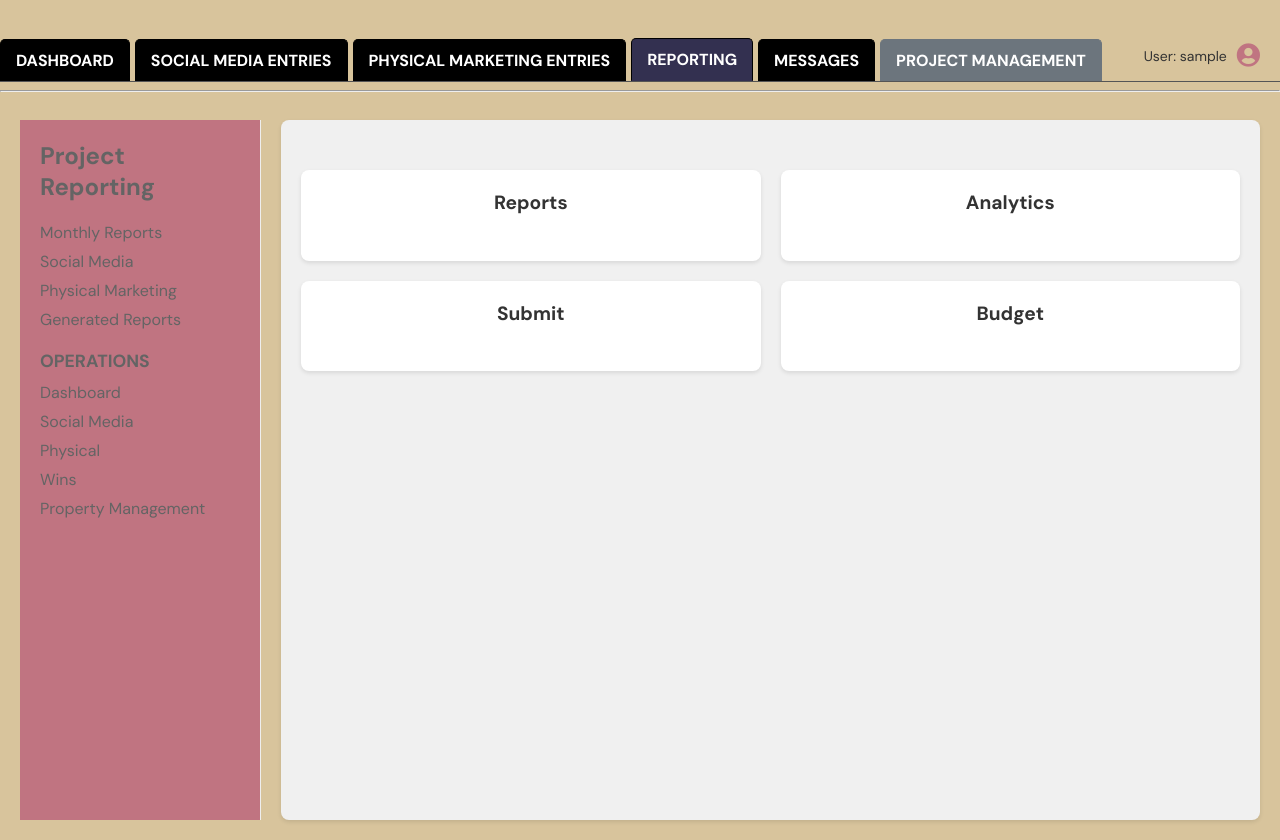
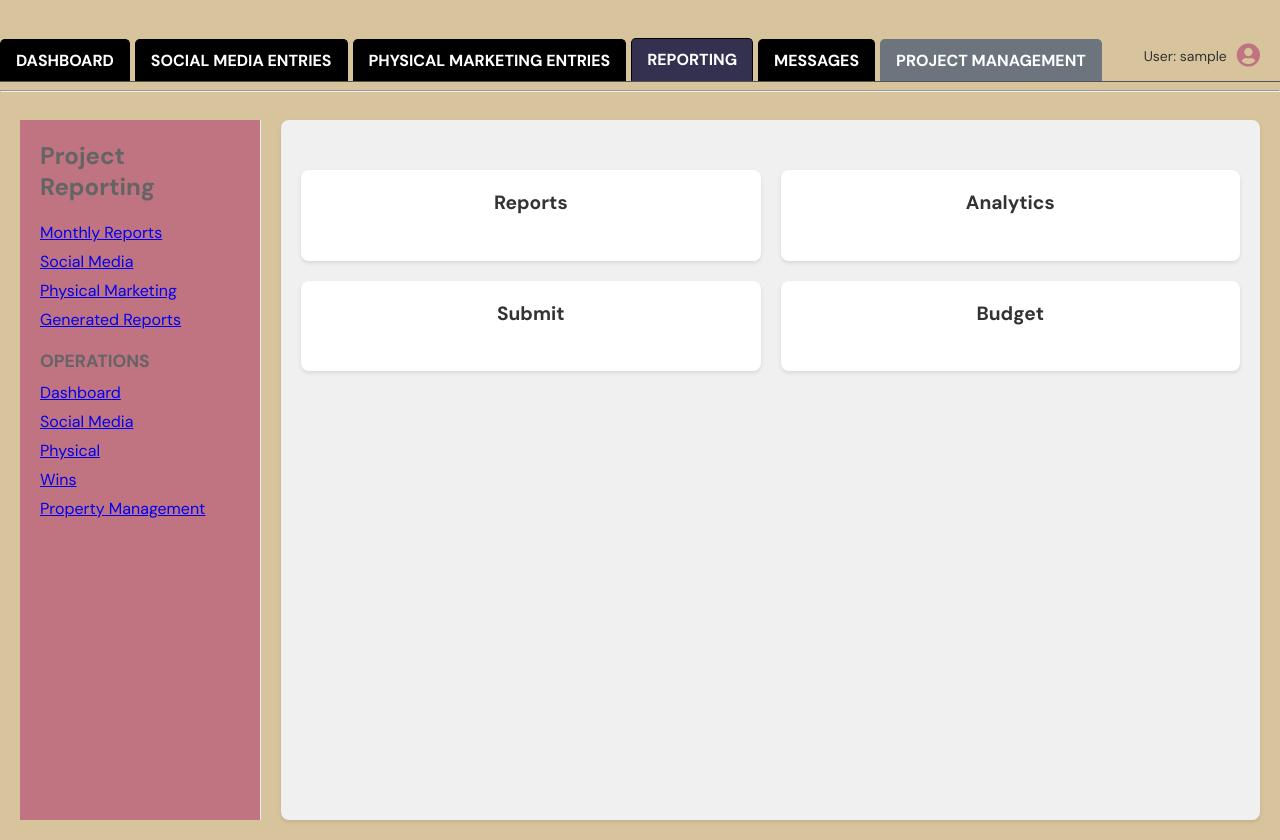
Before and after one commit to dakjen/marketingportal1, a React (Create React App) app: page /reporting in a window 1280 px wide. Built offline with nearby package versions, Linux system fonts and the light colour scheme; no server answers; sample sign-in values are in the browser's storage.

Commit message:
feat: Add new reporting pages and update sidebar links

```diff
--- /dev/null
+++ b/src/MonthlyReportsPage.css
@@ -0,0 +1,6 @@
+.monthly-reports-page-container {
+  padding: 20px;
+  background-color: #ffffff;
+  border-radius: 8px;
+  box-shadow: 0 2px 4px rgba(0, 0, 0, 0.1);
+}
--- /dev/null
+++ b/src/MonthlyReportsPage.js
@@ -0,0 +1,13 @@
+import React from 'react';
+import './MonthlyReportsPage.css';
+
+function MonthlyReportsPage() {
+  return (
+    <div className="monthly-reports-page-container">
+      <h2>Monthly Reports</h2>
+      <p>Content for Monthly Reports.</p>
+    </div>
+  );
+}
+
+export default MonthlyReportsPage;
--- /dev/null
+++ b/src/PhysicalMarketingReportingPage.css
@@ -0,0 +1,6 @@
+.physical-marketing-reporting-page-container {
+  padding: 20px;
+  background-color: #ffffff;
+  border-radius: 8px;
+  box-shadow: 0 2px 4px rgba(0, 0, 0, 0.1);
+}
--- /dev/null
+++ b/src/PhysicalMarketingReportingPage.js
@@ -0,0 +1,13 @@
+import React from 'react';
+import './PhysicalMarketingReportingPage.css';
+
+function PhysicalMarketingReportingPage() {
+  return (
+    <div className="physical-marketing-reporting-page-container">
+      <h2>Physical Marketing Reporting</h2>
+      <p>Content for Physical Marketing Reporting.</p>
+    </div>
+  );
+}
+
+export default PhysicalMarketingReportingPage;
--- a/src/ReportingPage.js
+++ b/src/ReportingPage.js
@@ -1,8 +1,10 @@
-import './ReportingPage.css';
-
 import React from 'react';
+import { Routes, Route } from 'react-router-dom'; // New import
 import './ReportingPage.css';
 import ReportingSidebar from './ReportingSidebar'; // New import
+import MonthlyReportsPage from './MonthlyReportsPage';
+import SocialMediaReportingPage from './SocialMediaReportingPage';
+import PhysicalMarketingReportingPage from './PhysicalMarketingReportingPage';
 
 function ReportingPage() {
 
@@ -11,6 +13,8 @@ function ReportingPage() {
     <div className="reporting-page-wrapper"> {/* New wrapper for sidebar and content */}
       <ReportingSidebar /> {/* Reporting page's dedicated sidebar */}
       <div className="reporting-main-content">
+        <Routes>
+          <Route path="/" element={
             <div className="reporting-boxes-container">
               <div className="reporting-box">
                 <h4>Reports</h4>
@@ -25,6 +29,18 @@ function ReportingPage() {
                 <h4>Budget</h4>
               </div>
             </div>
+          } />
+          <Route path="/monthly-reports" element={<MonthlyReportsPage />} />
+          <Route path="/social-media" element={<SocialMediaReportingPage />} />
+          <Route path="/physical-marketing" element={<PhysicalMarketingReportingPage />} />
+          {/* Placeholder for Generated Reports and Operations routes */}
+          <Route path="/generated-reports" element={<div>Generated Reports Content</div>} />
+          <Route path="/operations/dashboard" element={<div>Operations Dashboard Content</div>} />
+          <Route path="/operations/social-media" element={<div>Operations Social Media Content</div>} />
+          <Route path="/operations/physical" element={<div>Operations Physical Content</div>} />
+          <Route path="/operations/wins" element={<div>Operations Wins Content</div>} />
+          <Route path="/operations/property-management" element={<div>Operations Property Management Content</div>} />
+        </Routes>
       </div>
     </div>
   );
--- a/src/ReportingSidebar.js
+++ b/src/ReportingSidebar.js
@@ -1,4 +1,5 @@
 import React from 'react';
+import { NavLink } from 'react-router-dom'; // New import
 import './ReportingSidebar.css';
 
 function ReportingSidebar() {
@@ -6,18 +7,18 @@ function ReportingSidebar() {
     <div className="reporting-sidebar">
       <h2>Project Reporting</h2>
       <ul>
-        <li>Monthly Reports</li>
-        <li>Social Media</li>
-        <li>Physical Marketing</li>
-        <li>Generated Reports</li>
+        <li><NavLink to="/reporting/monthly-reports">Monthly Reports</NavLink></li>
+        <li><NavLink to="/reporting/social-media">Social Media</NavLink></li>
+        <li><NavLink to="/reporting/physical-marketing">Physical Marketing</NavLink></li>
+        <li><NavLink to="/reporting/generated-reports">Generated Reports</NavLink></li>
       </ul>
       <h3 className="sidebar-title">Operations</h3>
       <ul>
-        <li>Dashboard</li>
-        <li>Social Media</li>
-        <li>Physical</li>
-        <li>Wins</li>
-        <li>Property Management</li>
+        <li><NavLink to="/reporting/operations/dashboard">Dashboard</NavLink></li>
+        <li><NavLink to="/reporting/operations/social-media">Social Media</NavLink></li>
+        <li><NavLink to="/reporting/operations/physical">Physical</NavLink></li>
+        <li><NavLink to="/reporting/operations/wins">Wins</NavLink></li>
+        <li><NavLink to="/reporting/operations/property-management">Property Management</NavLink></li>
       </ul>
     </div>
   );
--- /dev/null
+++ b/src/SocialMediaReportingPage.css
@@ -0,0 +1,6 @@
+.social-media-reporting-page-container {
+  padding: 20px;
+  background-color: #ffffff;
+  border-radius: 8px;
+  box-shadow: 0 2px 4px rgba(0, 0, 0, 0.1);
+}
--- /dev/null
+++ b/src/SocialMediaReportingPage.js
@@ -0,0 +1,13 @@
+import React from 'react';
+import './SocialMediaReportingPage.css';
+
+function SocialMediaReportingPage() {
+  return (
+    <div className="social-media-reporting-page-container">
+      <h2>Social Media Reporting</h2>
+      <p>Content for Social Media Reporting.</p>
+    </div>
+  );
+}
+
+export default SocialMediaReportingPage;
```
Lines whose indentation alone changed are shown as unchanged.
